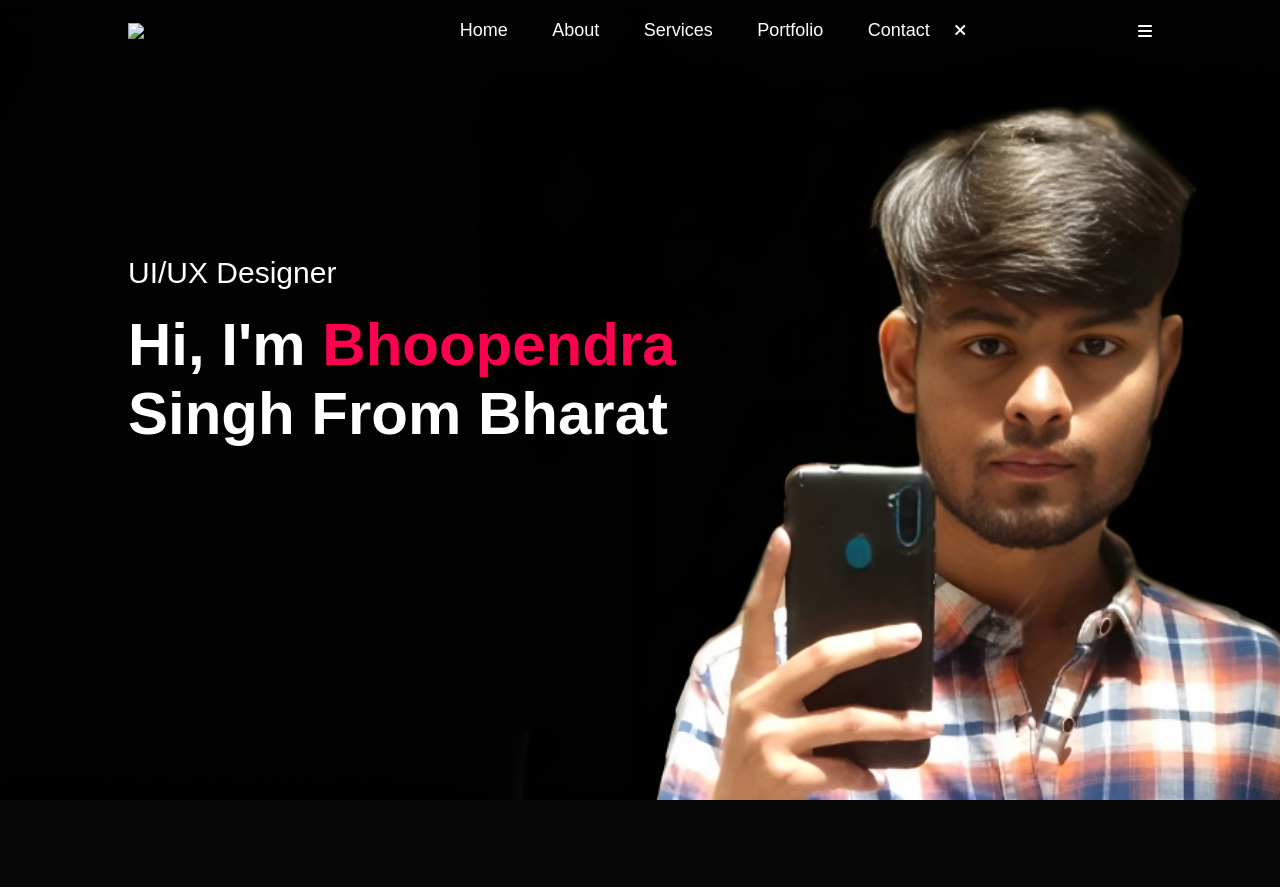
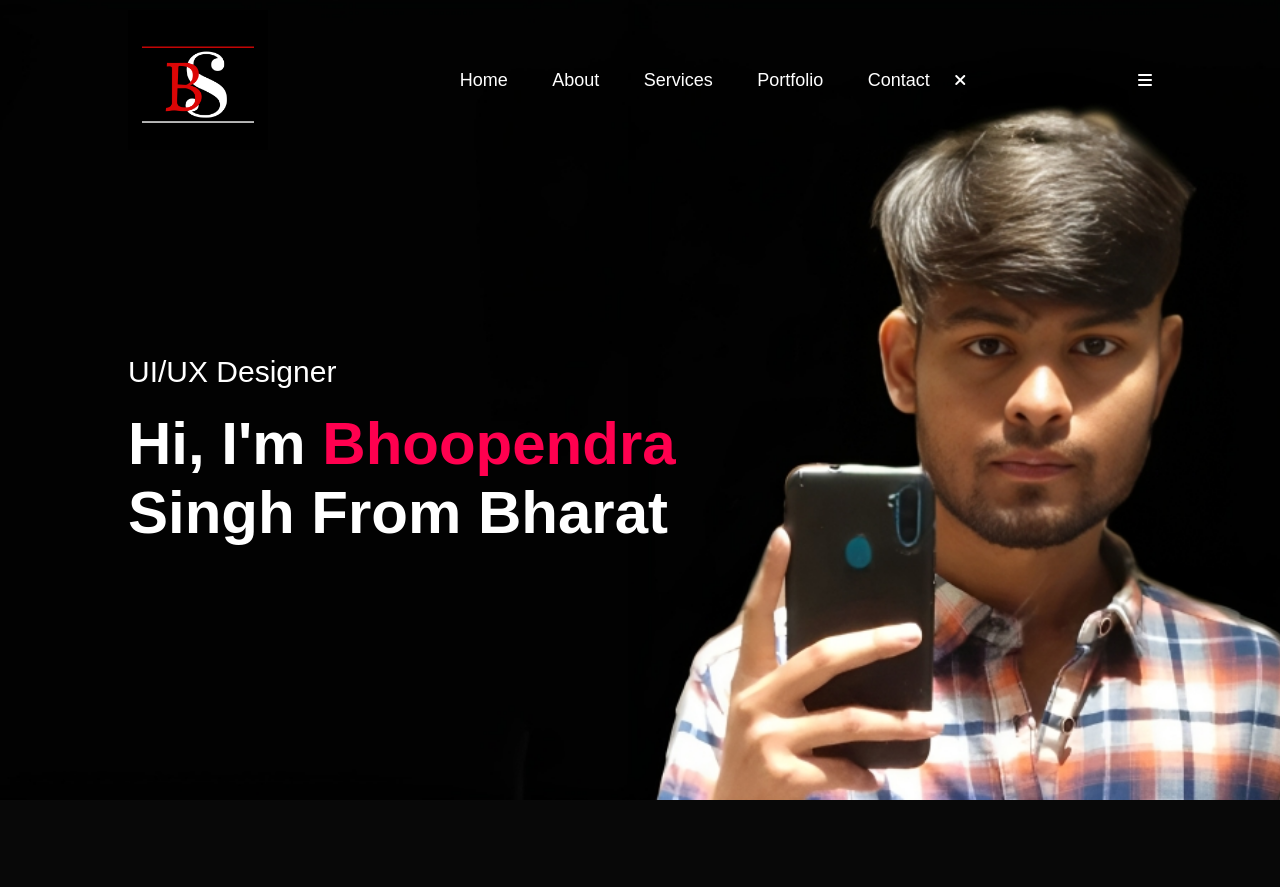
Before and after one commit to BhoopendraSingh09/Portfolio-, a plain HTML site: page index.html in a window 1280 px wide. Shown: the top 887 px of the page. Drawn offline with Linux system fonts and the light colour scheme; files whose address does not match are found by name.

Commit message:
Update index.html

```diff
--- a/index.html
+++ b/index.html
@@ -12,7 +12,8 @@
 <div id="header">
     <div class="container">
         <nav>
-            <img src="images/logo1.png" class="logo">
+            <img src="Portfolio-
+/logo1.png" class="logo">
             <ul id="sidemenu">
                 <li><a href="#header">Home</a></li>
                 <li><a href="#about">About</a></li>
@@ -34,7 +35,7 @@
     <div class="container">
         <div class="row">
             <div class="about-col-1">
-                <img src="images/user1.jpg">
+                <img src="Portfolio-/user1.jpg">
             </div>
             <div class="about-col-2">
                 <h1 class="sub-title">About Me</h1>
```
